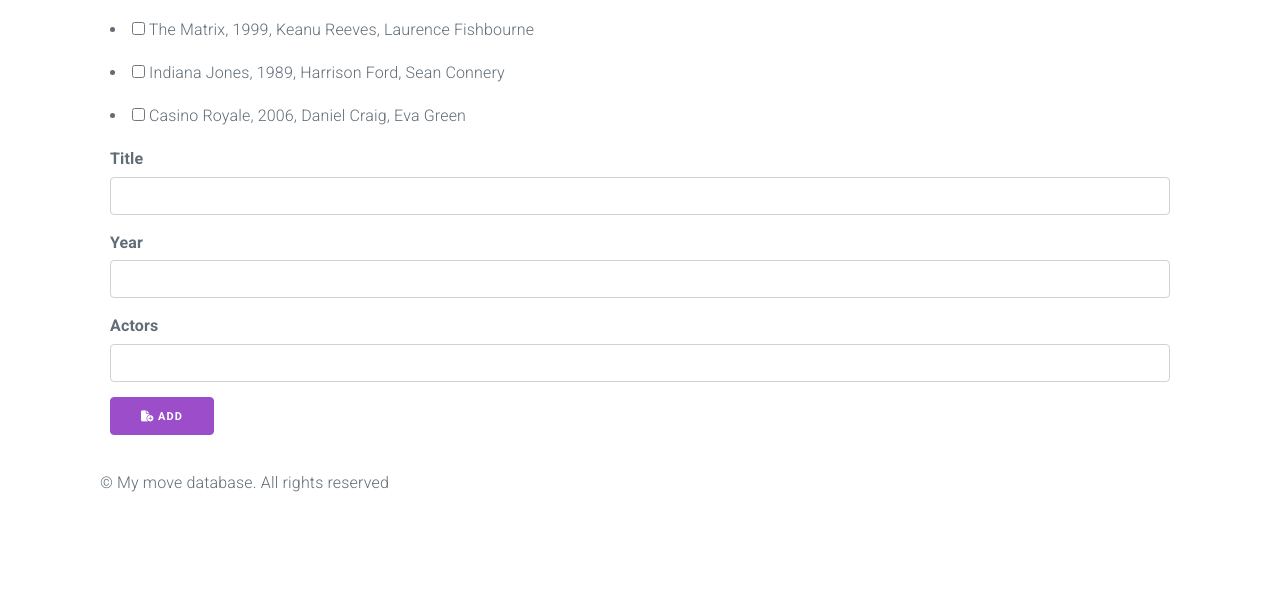
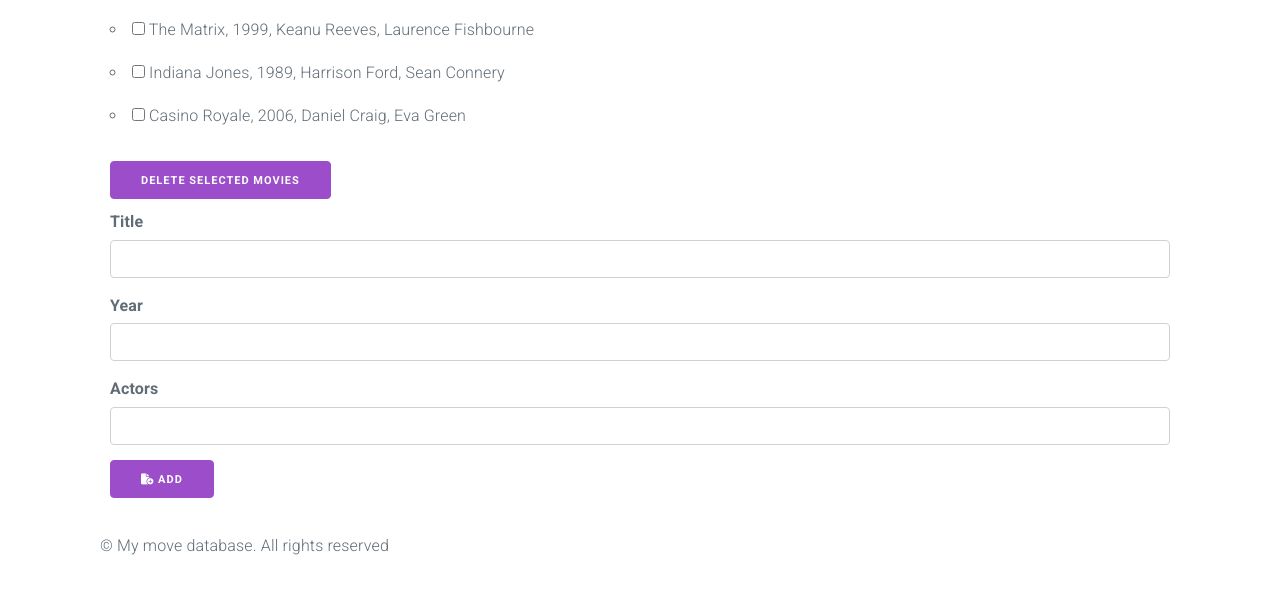
Before and after one commit to okapusta/issi-tw-lab1, a plain HTML site: page index.html in a window 1280 px wide. Shown: the part 123-716 px from the top of the page. Drawn offline with nearby package versions, Linux system fonts and the light colour scheme.

Commit message:
Delete movies

```diff
--- a/index.html
+++ b/index.html
@@ -15,8 +15,9 @@
         <div class="container">
           <h2>Titles</h2>
           <div class="row">
-            <div class="container movie-list" id="movie-list">
-
+            <div class="container movie-list-container">
+              <ul id="movie-list"></ul>
+              <button onClick="javascript:onDeleteMovies()">Delete selected movies</button>
             </div>
           </div>
 
--- a/script.js
+++ b/script.js
@@ -1,5 +1,5 @@
 function Movie(title, year, actors) {
-  var id = Date.now();
+  var id = Math.random();
 
   return {
     id,
@@ -49,6 +49,14 @@ function onAddMovie(event) {
   renderMovies();
 }
 
+function onDeleteMovies() {
+  var moviesToDelete = document.querySelectorAll("input[type='checkbox']:checked");
+  moviesToDelete.forEach(function(movie) {
+    movies.removeMovie(movie.id);
+  });
+  renderMovies();
+}
+
 // Bindings
 var form = document.getElementById("add-movie-form");
 if (form) {
@@ -76,7 +84,7 @@ function renderMovies() {
     // Add movies
     movies.list.forEach(function(movie) {
     var li = document.createElement("li");
-    li.innerHTML = `<input type='checkbox'> ${movie.title}, ${movie.year}, ${movie.actors}`;
+    li.innerHTML = `<input type='checkbox' data-id='${movie.id}'> ${movie.title}, ${movie.year}, ${movie.actors}`;
     movieContainer.appendChild(li);
   });
 }
```
